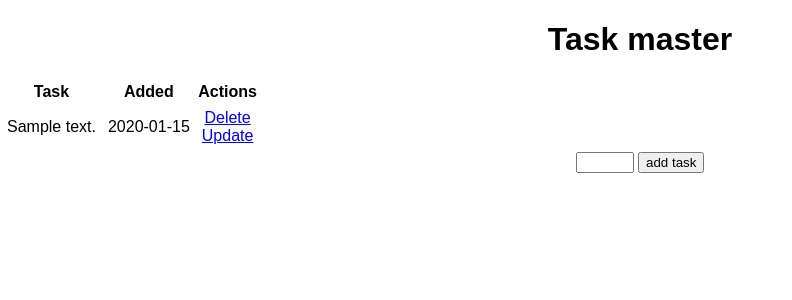
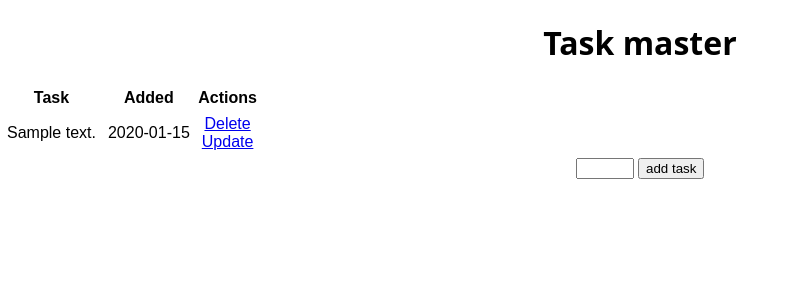
Before and after one commit to Jerome2522/Flask-CRUD-APP, a Flask app: page / in a window 1280 px wide. Shown: the top 300 px of the page, without its empty margins (0-792 px from the left). Run offline with Flask 3, Linux system fonts and the light colour scheme; tables that the repository leaves empty hold one stand-in row (values such as "Sample post").

Commit message:
font of heading

```diff
--- a/static/css/main.css
+++ b/static/css/main.css
@@ -17,3 +17,6 @@ td{
 table{
     text-align: center;
 }
+h1{
+    font-family: system-ui, -apple-system, BlinkMacSystemFont, 'Segoe UI', Roboto, Oxygen, Ubuntu, Cantarell, 'Open Sans', 'Helvetica Neue', sans-serif;
+}
```
